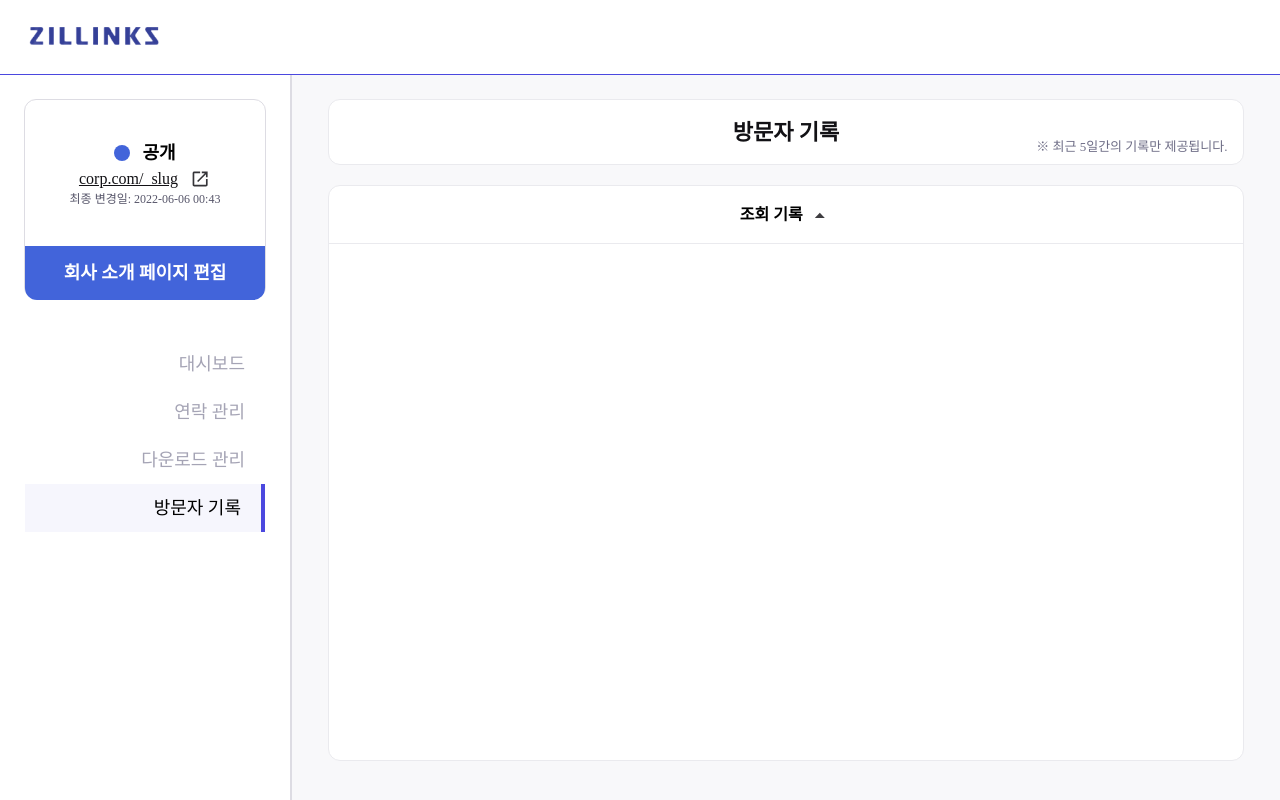
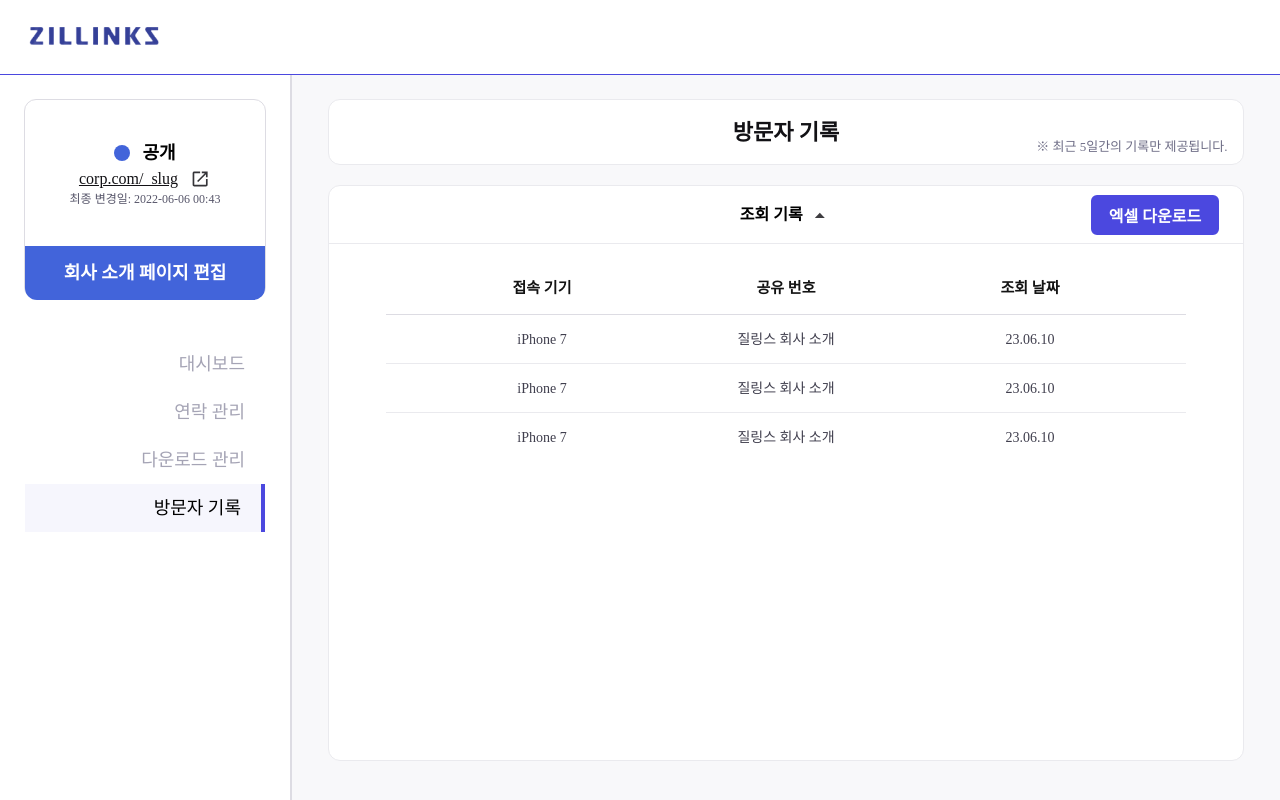
Before and after one commit to boyon99/TEAM-INTRO-FE, a Next.js app: page /visitors in a window 1280 px wide. Built offline with nearby package versions, Linux system fonts and the light colour scheme; a web font is replaced by a local one.

Commit message:
feat: 대시보드 > 방문자 기록 메뉴 (#77)
table 컴포넌트 완성

```diff
--- a/src/components/dashboard/visitors/Dropdown.tsx
+++ b/src/components/dashboard/visitors/Dropdown.tsx
@@ -37,7 +37,7 @@ export default function Dropdown() {
         </div>
 
         {open && (
-          <ul className="absolute bg-white mt-8 w-40 h-20 border border-GrayScalePrimary-250 rounded">
+          <ul className="absolute bg-white mt-9 w-40 h-20 border border-GrayScalePrimary-250 rounded">
             {items.map((item) => (
               <li
                 key={item.id}
--- a/src/components/dashboard/visitors/VisitorsContents.tsx
+++ b/src/components/dashboard/visitors/VisitorsContents.tsx
@@ -1,5 +1,5 @@
 import Title from '../Title';
-import VisitorsTable from './VisitorsTable';
+import VisitorsTableContainer from './VisitorsTableContainer';
 
 export default function VisitorsContents() {
   return (
@@ -9,7 +9,7 @@ export default function VisitorsContents() {
           ※ 최근 5일간의 기록만 제공됩니다.
         </p>
       </Title>
-      <VisitorsTable />
+      <VisitorsTableContainer />
     </div>
   );
 }
--- a/src/components/dashboard/visitors/VisitorsTable.tsx
+++ b/src/components/dashboard/visitors/VisitorsTable.tsx
@@ -1,35 +1,32 @@
-import Dropdown from './Dropdown';
+type Visitor = {
+  device: string;
+  keyword: string;
+  date: string;
+};
 
-export default function VisitorsTable() {
-  const data = [
-    {
-      device: 'iPhone 7',
-      keyword: '질링스 회사 소개',
-      date: '23.06.10',
-    },
-    {
-      device: 'iPhone 7',
-      keyword: '질링스 회사 소개',
-      date: '23.06.10',
-    },
-    {
-      device: 'iPhone 7',
-      keyword: '질링스 회사 소개',
-      date: '23.06.10',
-    },
-  ];
+export default function VisitorsTable({ data }: { data: Visitor[] }) {
+  return (
+    <table className="mx-auto mt-4">
+      <thead className="block w-[800px] border-b border-GrayScalePrimary-200">
+        <tr className="flex justify-evenly">
+          <th className="visitors-table-header">접속 기기</th>
+          <th className="visitors-table-header">공유 번호</th>
+          <th className="visitors-table-header">조회 날짜</th>
+        </tr>
+      </thead>
 
-  return (
-    <div className="h-[calc(100vh-224px)] border border-GrayScalePrimary-150 bg-white rounded-xl mt-5">
-      {data ? (
-        <section className="relative h-[58px] border-b border-b-GrayScalePrimary-150">
-          <Dropdown />
-        </section>
-      ) : (
-        <p className="flex justify-center items-center h-full text-[22px] text-GrayScaleNeutral-1000">
-          방문자 기록이 없습니다!
-        </p>
-      )}
-    </div>
+      <tbody className="block w-[800px]">
+        {data.map((visitor, idx) => (
+          <tr
+            key={idx}
+            className="border-b-[0.5px] border-b-GrayScalePrimary-150 w-full flex justify-evenly last:border-none"
+          >
+            <td className="visitors-table-data">{visitor.device}</td>
+            <td className="visitors-table-data">{visitor.keyword}</td>
+            <td className="visitors-table-data">{visitor.date}</td>
+          </tr>
+        ))}
+      </tbody>
+    </table>
   );
 }
--- /dev/null
+++ b/src/components/dashboard/visitors/VisitorsTableContainer.tsx
@@ -0,0 +1,46 @@
+import { PrimaryButton } from '@/components/common/button';
+import Dropdown from './Dropdown';
+import VisitorsTable from './VisitorsTable';
+
+export default function VisitorsTableContainer() {
+  const data = [
+    {
+      device: 'iPhone 7',
+      keyword: '질링스 회사 소개',
+      date: '23.06.10',
+    },
+    {
+      device: 'iPhone 7',
+      keyword: '질링스 회사 소개',
+      date: '23.06.10',
+    },
+    {
+      device: 'iPhone 7',
+      keyword: '질링스 회사 소개',
+      date: '23.06.10',
+    },
+  ];
+
+  return (
+    <div className="h-[calc(100vh-224px)] border border-GrayScalePrimary-150 bg-white rounded-xl mt-5">
+      {data ? (
+        <div>
+          <section className="relative h-[58px] border-b border-b-GrayScalePrimary-150">
+            <Dropdown />
+            <PrimaryButton
+              type="primary"
+              text="엑셀 다운로드"
+              classname="font-bold text-base w-32 h-10 mr-6 absolute right-0 top-1/2 -translate-y-1/2"
+              onClick={() => {}}
+            />
+          </section>
+          <VisitorsTable data={data} />
+        </div>
+      ) : (
+        <p className="flex justify-center items-center h-full text-[22px] text-GrayScaleNeutral-1000">
+          방문자 기록이 없습니다!
+        </p>
+      )}
+    </div>
+  );
+}
--- a/src/styles/globals.css
+++ b/src/styles/globals.css
@@ -119,4 +119,12 @@
   .modal-overlay {
     @apply bg-white/50 fixed inset-0;
   }
+
+  .visitors-table-header {
+    @apply h-[54px] w-44 text-center text-[15px] text-GrayScaleNeutral-1000 leading-[54px];
+  }
+
+  .visitors-table-data {
+    @apply h-12 w-44 text-sm text-GrayScalePrimary-800 leading-[48px] text-center truncate;
+  }
 }
```
